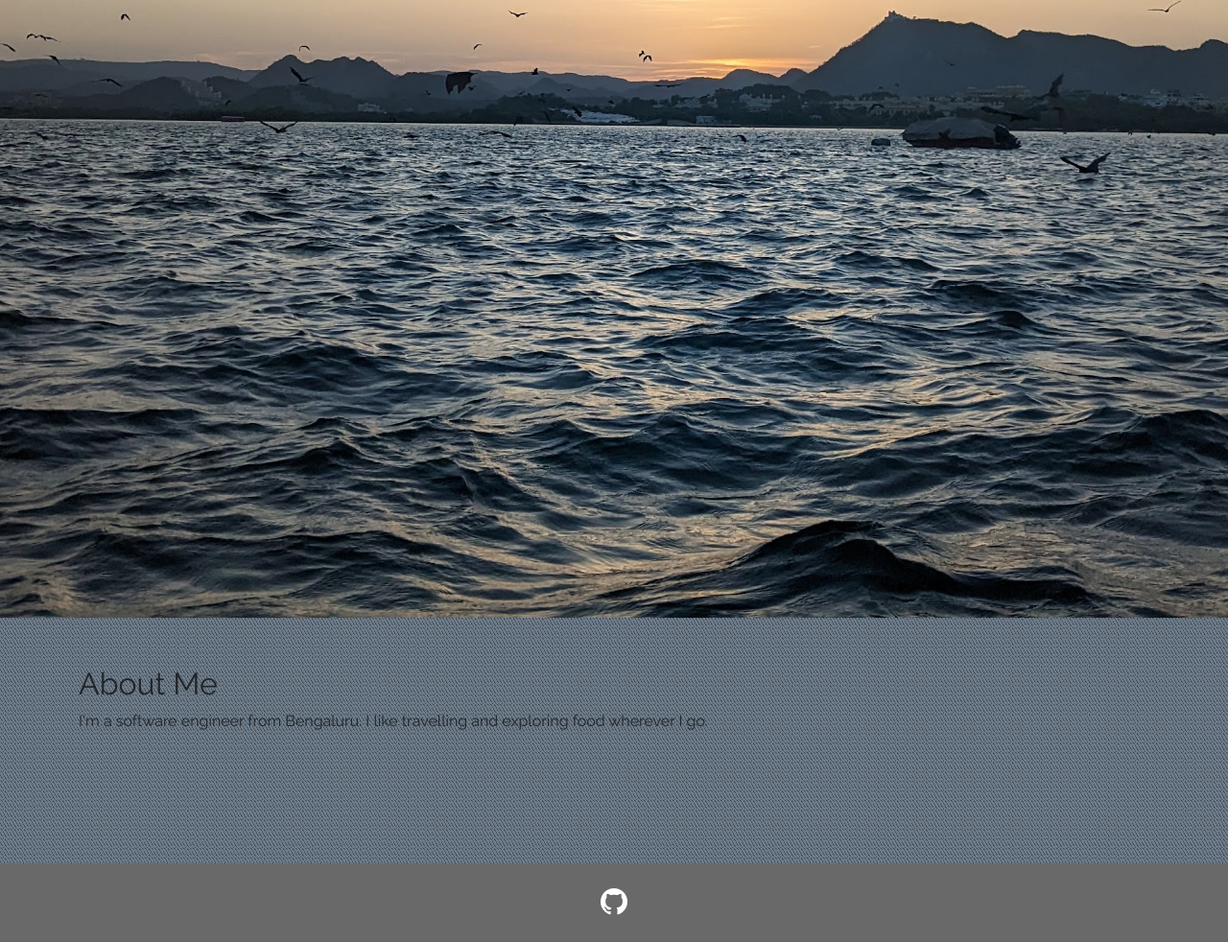
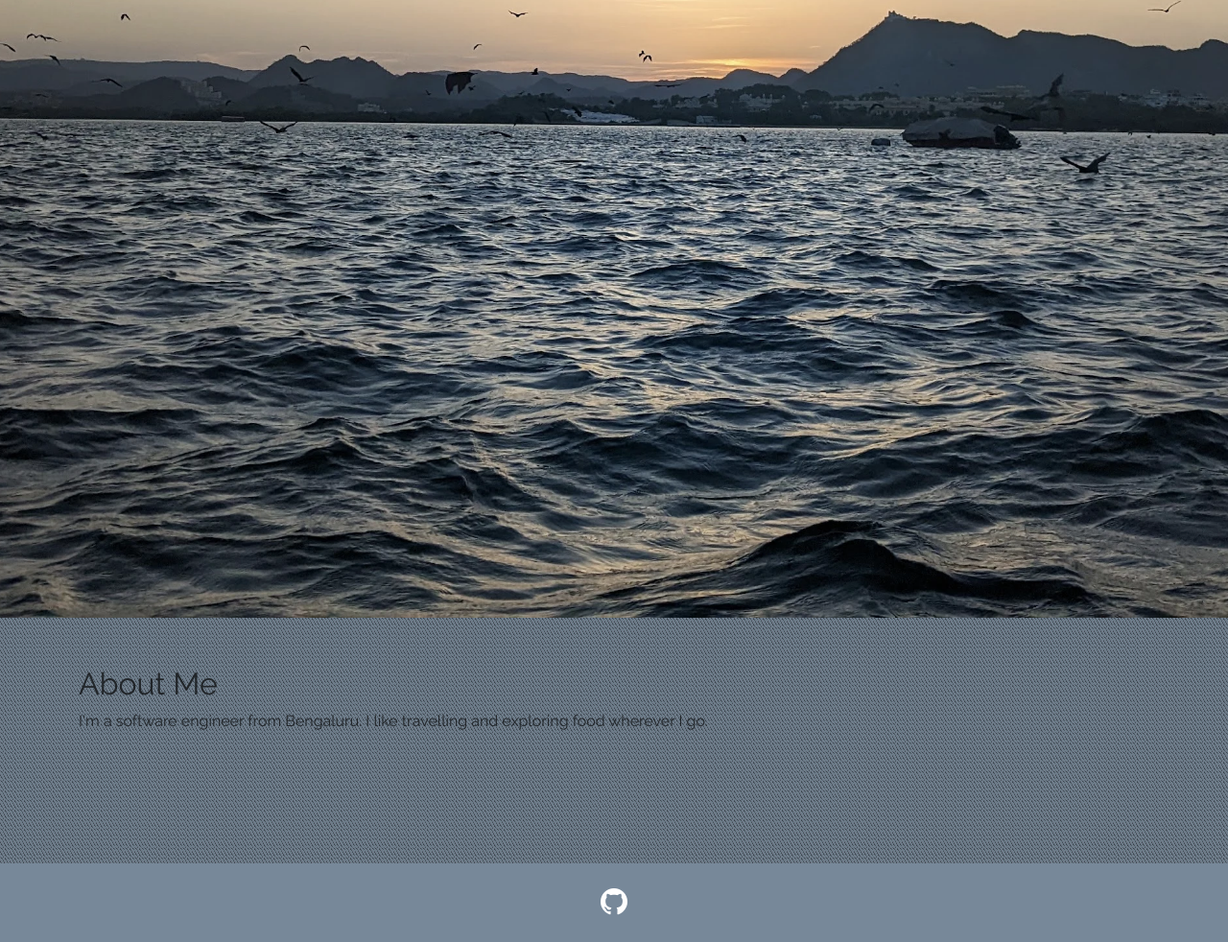
Before and after one commit to dhireshjain/dhireshjain.github.io, a plain HTML site: page index.html in a window 1280 px wide. Shown: the part 556-1538 px from the top of the page at 96% size. Drawn offline with nearby package versions, Linux system fonts and the light colour scheme.

Commit message:
Using webp image format

```diff
--- a/assets/css/style.css
+++ b/assets/css/style.css
@@ -35,7 +35,7 @@ body {
 }
 
 .hero-image {
-  background-image: url('../img/hero.jpeg');
+  background-image: url('../img/hero.webp');
   background-size: cover;
   background-position: center;
   height: 1200px;
@@ -78,7 +78,7 @@ footer {
   background-color: #f5f5f5;
   padding: 20px;
   text-align: center;
-  background-color: dimgray;
+  background-color: lightslategray;
   color: white;
   margin-top: 20px;
 }
```
Also changed, not shown: assets/img/hero.jpeg (deleted), assets/img/hero.webp (added).
